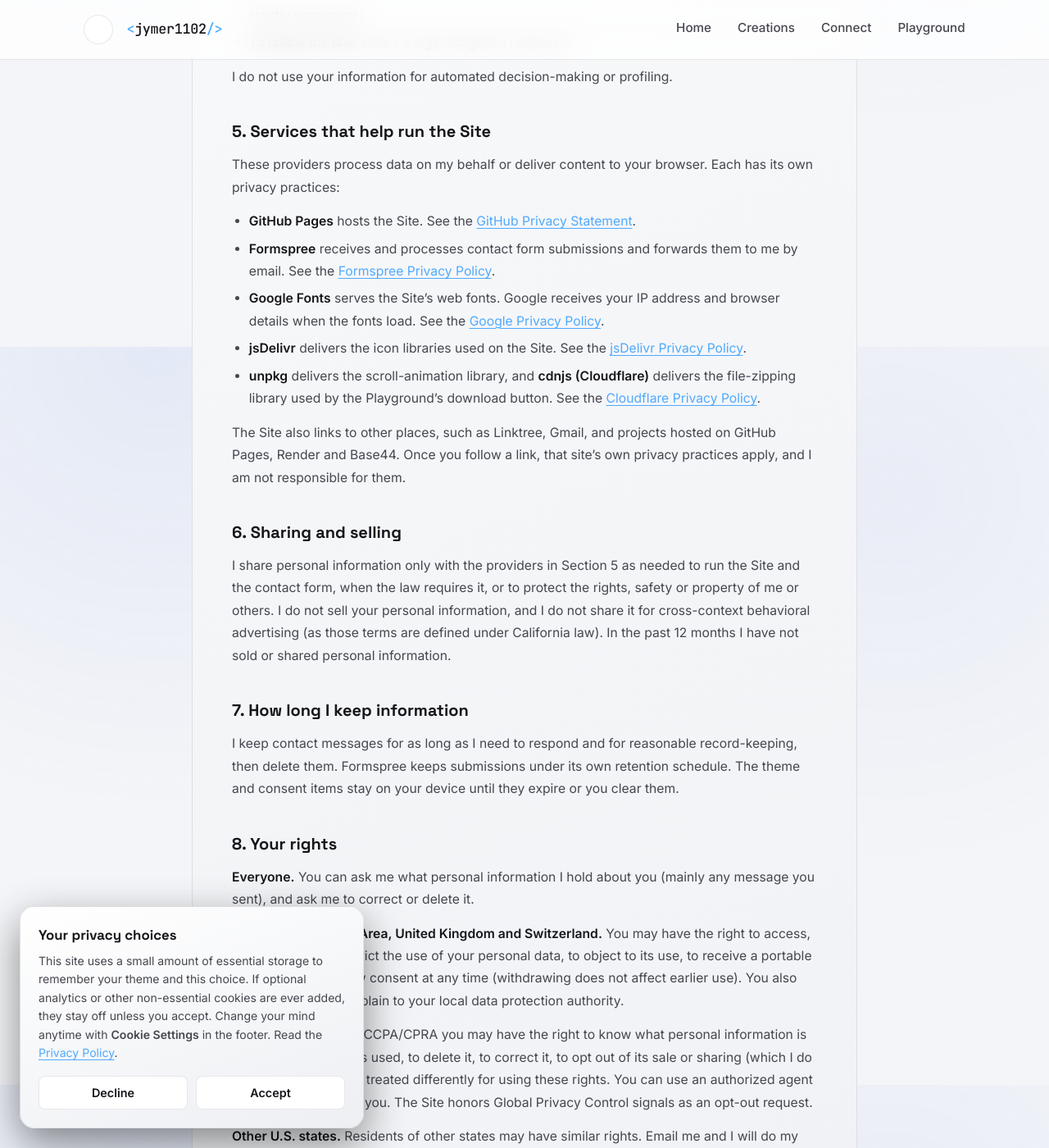
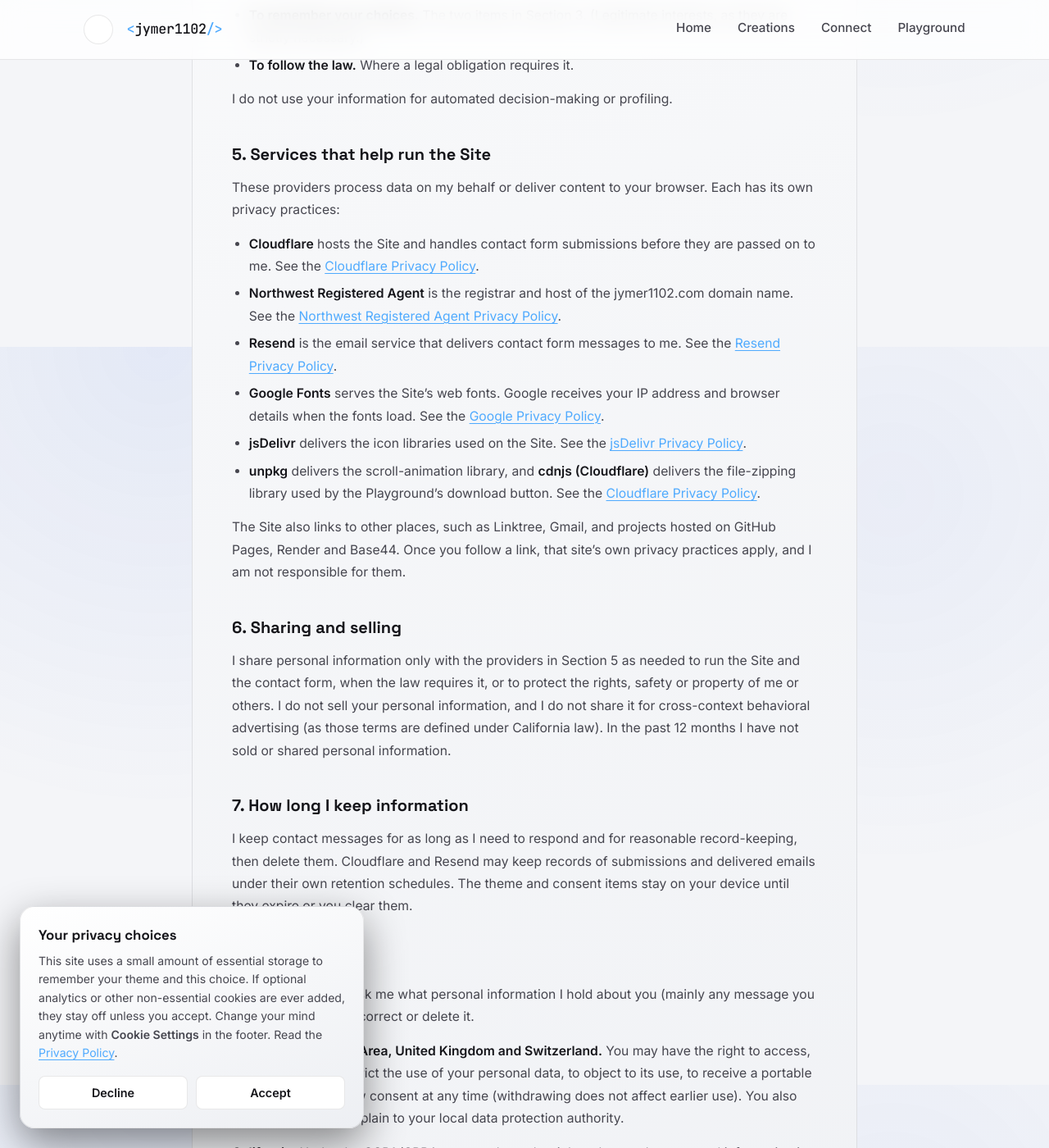
Before and after one commit to jymer1102/jymer1102, a Jekyll site: the page built from pages/privacy.html, in a window 1280 px wide and 1400 px high, scrolled down 2277 px. Shown: the whole window at 82% size. Built offline with Jekyll 4.4.1, drawn with Linux system fonts in a browser that asks for light colours; some of the changed text lies outside the part shown.

Commit message:
Update privacy policy effective date and hosting details

```diff
--- a/pages/privacy.html
+++ b/pages/privacy.html
@@ -7,9 +7,9 @@ effects: false
 header: legal
 eyebrow: "jymer1102 / legal"
 heading: "Privacy Policy"
-legal_meta: "Effective November 6, 2026"
+legal_meta: "Effective November 19, 2026"
 ---
-<div class="legal-panel legal-content">
+<div class="legal-panel legal-content js-interactive-container">
 <p>This Privacy Policy explains what information jymer1102.com (the “Site”) collects, how it is used, and the choices you have. The Site is a personal website and portfolio run by Jackson Weimer, who also goes by jymer1102 (“I”, “me” or “my”). By using the Site you acknowledge this policy. If you do not agree with it, please do not use the Site.</p>
 
 <h2>1. The short version</h2>
@@ -26,7 +26,7 @@ legal_meta: "Effective November 6, 2026"
 <p>The contact form asks for your name, email address, a subject and a message, plus anything else you choose to write. If you email me directly, I receive your email address and whatever you send. Please do not include sensitive information (such as health, financial or government ID details) in a message.</p>
 
 <h3>2.2 Information collected automatically</h3>
-<p>When your browser loads the Site it sends standard technical information, such as your IP address, browser type and version, device and operating system, the page you asked for, the page you came from, and the date and time. This is received by my hosting provider (GitHub Pages) and by the third-party services listed in Section 5 that deliver fonts and code libraries to your browser. I do not run analytics on the Site or build visitor profiles from this information.</p>
+<p>When your browser loads the Site it sends standard technical information, such as your IP address, browser type and version, device and operating system, the page you asked for, the page you came from, and the date and time. This is received by my hosting provider (Cloudflare) and by the third-party services listed in Section 5 that deliver fonts and code libraries to your browser. I do not run analytics on the Site or build visitor profiles from this information.</p>
 
 <h3>2.3 The code playground</h3>
 <p>Code you type into the Playground stays in your browser. It is not sent to me, not stored by me, and not saved after you leave, unless you choose to download it. The live preview runs in your browser, and if your own code asks for files from other websites, those requests go from your browser directly to those sites.</p>
@@ -65,8 +65,9 @@ legal_meta: "Effective November 6, 2026"
 <h2>5. Services that help run the Site</h2>
 <p>These providers process data on my behalf or deliver content to your browser. Each has its own privacy practices:</p>
 <ul>
-<li><strong>GitHub Pages</strong> hosts the Site. See the <a href="https://docs.github.com/en/site-policy/privacy-policies/github-general-privacy-statement" target="_blank" rel="noopener noreferrer">GitHub Privacy Statement</a>.</li>
-<li><strong>Formspree</strong> receives and processes contact form submissions and forwards them to me by email. See the <a href="https://formspree.io/legal/privacy-policy" target="_blank" rel="noopener noreferrer">Formspree Privacy Policy</a>.</li>
+<li><strong>Cloudflare</strong> hosts the Site and handles contact form submissions before they are passed on to me. See the <a href="https://www.cloudflare.com/privacypolicy/" target="_blank" rel="noopener noreferrer">Cloudflare Privacy Policy</a>.</li>
+<li><strong>Northwest Registered Agent</strong> is the registrar and host of the jymer1102.com domain name. See the <a href="https://www.northwestregisteredagent.com/privacy-policy" target="_blank" rel="noopener noreferrer">Northwest Registered Agent Privacy Policy</a>.</li>
+<li><strong>Resend</strong> is the email service that delivers contact form messages to me. See the <a href="https://resend.com/legal/privacy-policy" target="_blank" rel="noopener noreferrer">Resend Privacy Policy</a>.</li>
 <li><strong>Google Fonts</strong> serves the Site’s web fonts. Google receives your IP address and browser details when the fonts load. See the <a href="https://policies.google.com/privacy" target="_blank" rel="noopener noreferrer">Google Privacy Policy</a>.</li>
 <li><strong>jsDelivr</strong> delivers the icon libraries used on the Site. See the <a href="https://jsdelivr.com/privacy-policy-jsdelivr-net" target="_blank" rel="noopener noreferrer">jsDelivr Privacy Policy</a>.</li>
 <li><strong>unpkg</strong> delivers the scroll-animation library, and <strong>cdnjs (Cloudflare)</strong> delivers the file-zipping library used by the Playground’s download button. See the <a href="https://www.cloudflare.com/privacypolicy/" target="_blank" rel="noopener noreferrer">Cloudflare Privacy Policy</a>.</li>
@@ -77,7 +78,7 @@ legal_meta: "Effective November 6, 2026"
 <p>I share personal information only with the providers in Section 5 as needed to run the Site and the contact form, when the law requires it, or to protect the rights, safety or property of me or others. I do not sell your personal information, and I do not share it for cross-context behavioral advertising (as those terms are defined under California law). In the past 12 months I have not sold or shared personal information.</p>
 
 <h2>7. How long I keep information</h2>
-<p>I keep contact messages for as long as I need to respond and for reasonable record-keeping, then delete them. Formspree keeps submissions under its own retention schedule. The theme and consent items stay on your device until they expire or you clear them.</p>
+<p>I keep contact messages for as long as I need to respond and for reasonable record-keeping, then delete them. Cloudflare and Resend may keep records of submissions and delivered emails under their own retention schedules. The theme and consent items stay on your device until they expire or you clear them.</p>
 
 <h2>8. Your rights</h2>
 <p><strong>Everyone.</strong> You can ask me what personal information I hold about you (mainly any message you sent), and ask me to correct or delete it.</p>
```
